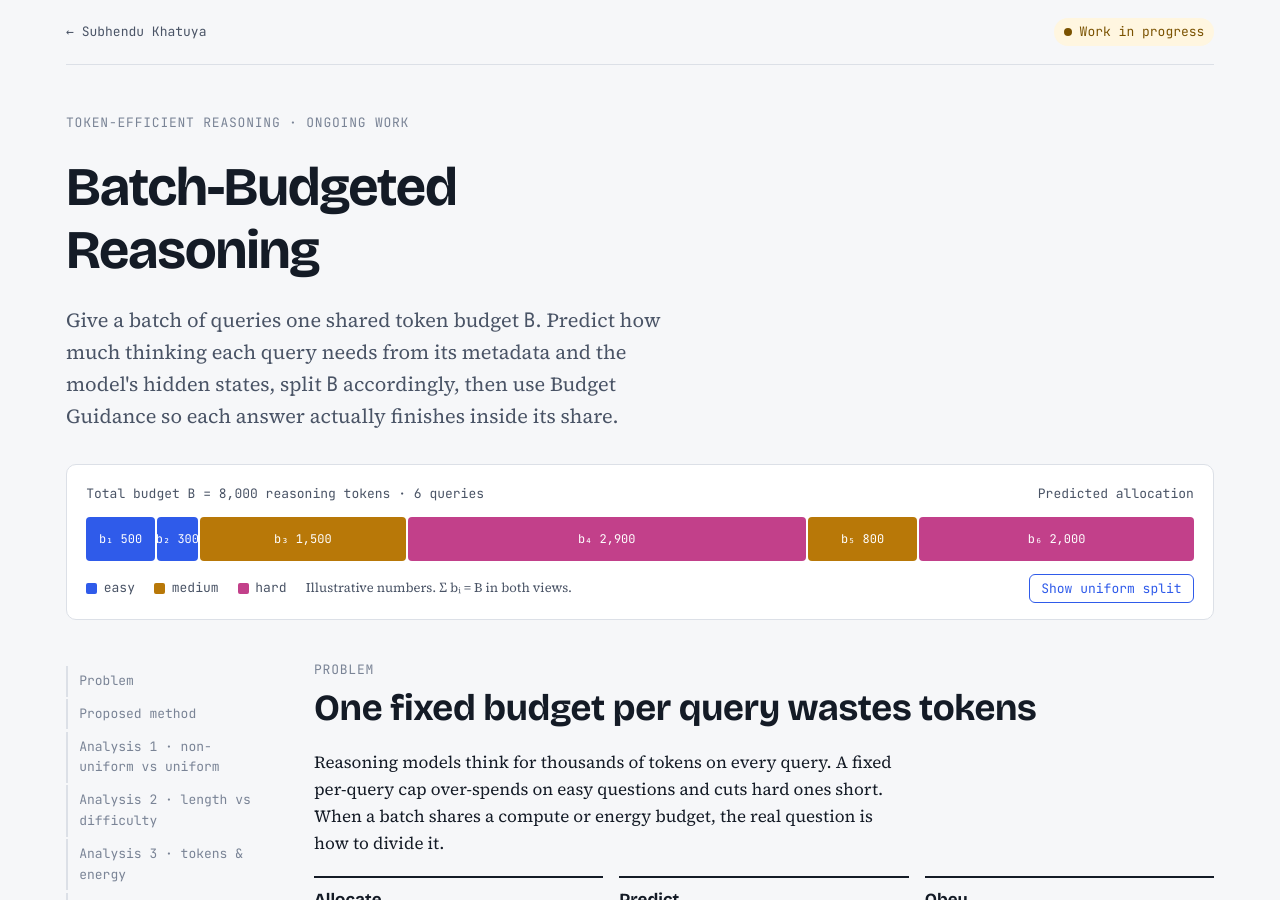
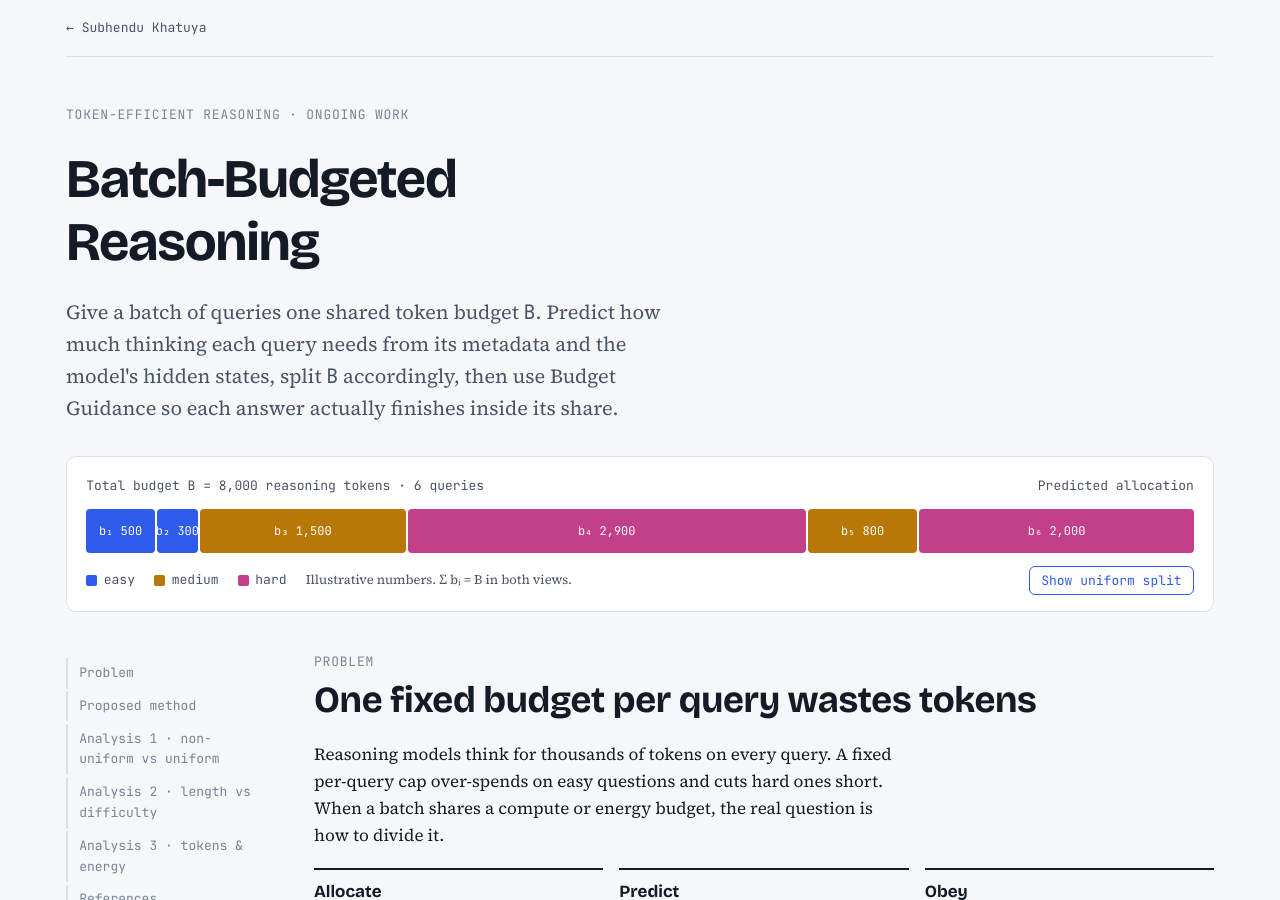
Before and after one commit to subhendukhatuya/subhendukhatuya.github.io, a Jekyll site: the page token-compression/index.html, which Jekyll copies as it is, in a window 1280 px wide and 900 px high. Built offline with Jekyll 4.4.1, drawn with Linux system fonts in a browser that asks for light colours.

Commit message:
Remove work-in-progress badge
Co-Authored-By: Claude Opus 5.5 <noreply@anthropic.com>
Claude-Session: https://claude.ai/code/session_01AUYnwsbriF8PnxWBjT4EaQ

```diff
--- a/token-compression/index.html
+++ b/token-compression/index.html
@@ -182,7 +182,6 @@ footer{margin-top:4rem;padding-top:1.2rem;border-top:1px solid var(--rule);font-
 <div class="wrap">
   <header class="top">
     <a href="../">← Subhendu Khatuya</a>
-    <span class="status"><i></i>Work in progress</span>
   </header>
 
   <section class="hero" aria-labelledby="t">
```
